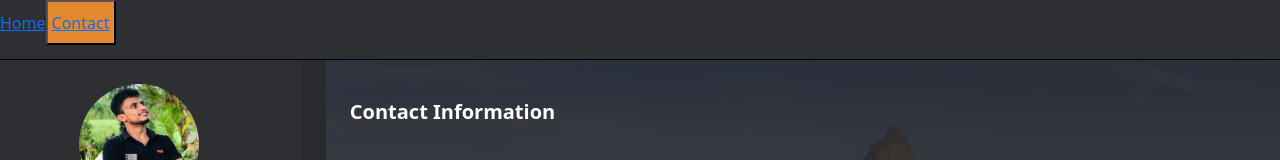
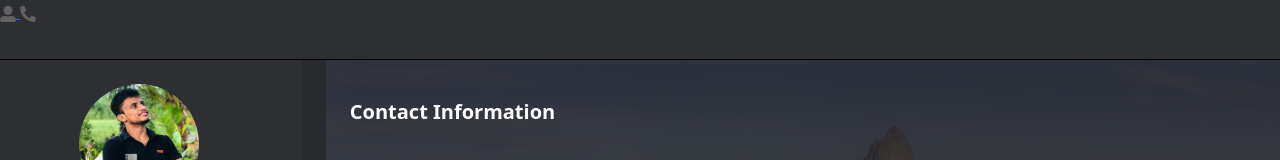
Before and after one commit to Dinithirathnayaka/profile-site, a React (Create React App) app: page /contact in a window 1280 px wide. Shown: the top 160 px of the page. Built offline with nearby package versions, Linux system fonts and the light colour scheme.

Commit message:
updated-leftnewbar

```diff
--- a/src/App.js
+++ b/src/App.js
@@ -6,6 +6,8 @@ import Home from "./Pages/Home";
 import Contact from "./Pages/Contact";
 // import Blog from "./Pages/Blog";
 // import { BiMenu } from "react-icons/bi";
+import {FaPhoneAlt} from "react-icons/fa";
+import {FaUserAlt} from "react-icons/fa";
 
 import {
   BrowserRouter as Router,
@@ -21,22 +23,17 @@ function App() {
       <Router>
         <div className="header-bar">
           <nav>
-            <Link to="/"> Home</Link>
-            {/* <Link to="/portfolio"> Portfolio</Link>
-            <Link to="/history"> History</Link>
-            <Link to="/blog"> Blog</Link> */}
-               <button type="button" className="contactbtn">
-              <a href="/contact">Contact</a>
-            </button>
+
+            <Link to="/"><FaUserAlt style={{color: "#616161" , }}/></Link>
+            <a href="/contact"> <FaPhoneAlt style={{color: "#616161" }}/></a>
+
 
           </nav>
         </div>
 
         <Routes>
           <Route path="/" element={<Home />} />
-          {/* <Route path="/portfolio" element={<Portfolio />} />
-          <Route path="/history" element={<History />} />
-          <Route path="/blog" element={<Blog />} /> */}
+
           <Route path="/contact" element={<Contact />} />
         </Routes>
       </Router>
--- a/src/Pages/Contact.jsx
+++ b/src/Pages/Contact.jsx
@@ -1,7 +1,6 @@
 import React, { useState } from "react";
 import { useFormik } from "formik";
 import image from "../images/mountain.jpg";
-
 
 import { FaUserAlt } from "react-icons/fa";
 import { FaEnvelope } from "react-icons/fa";
```
